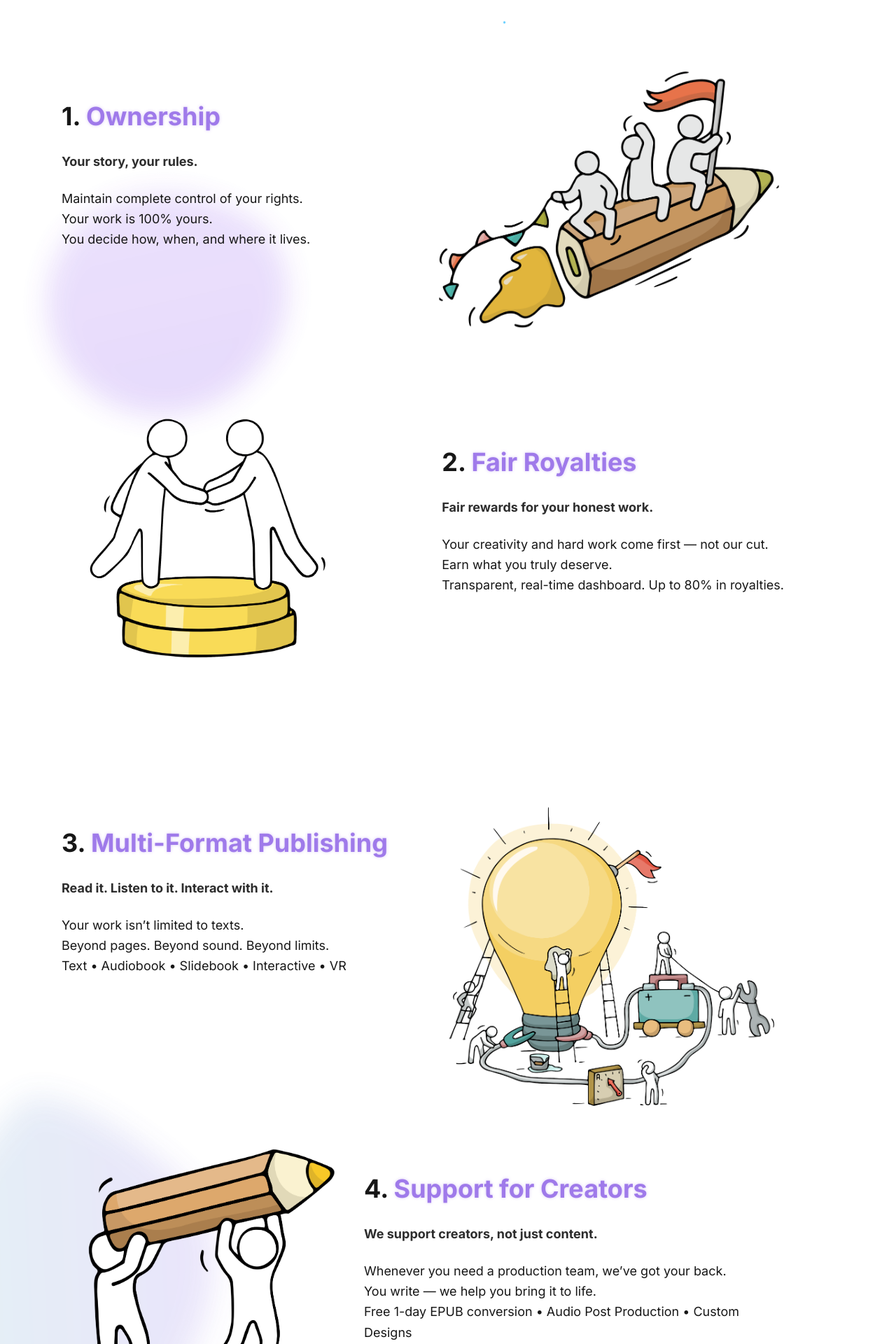
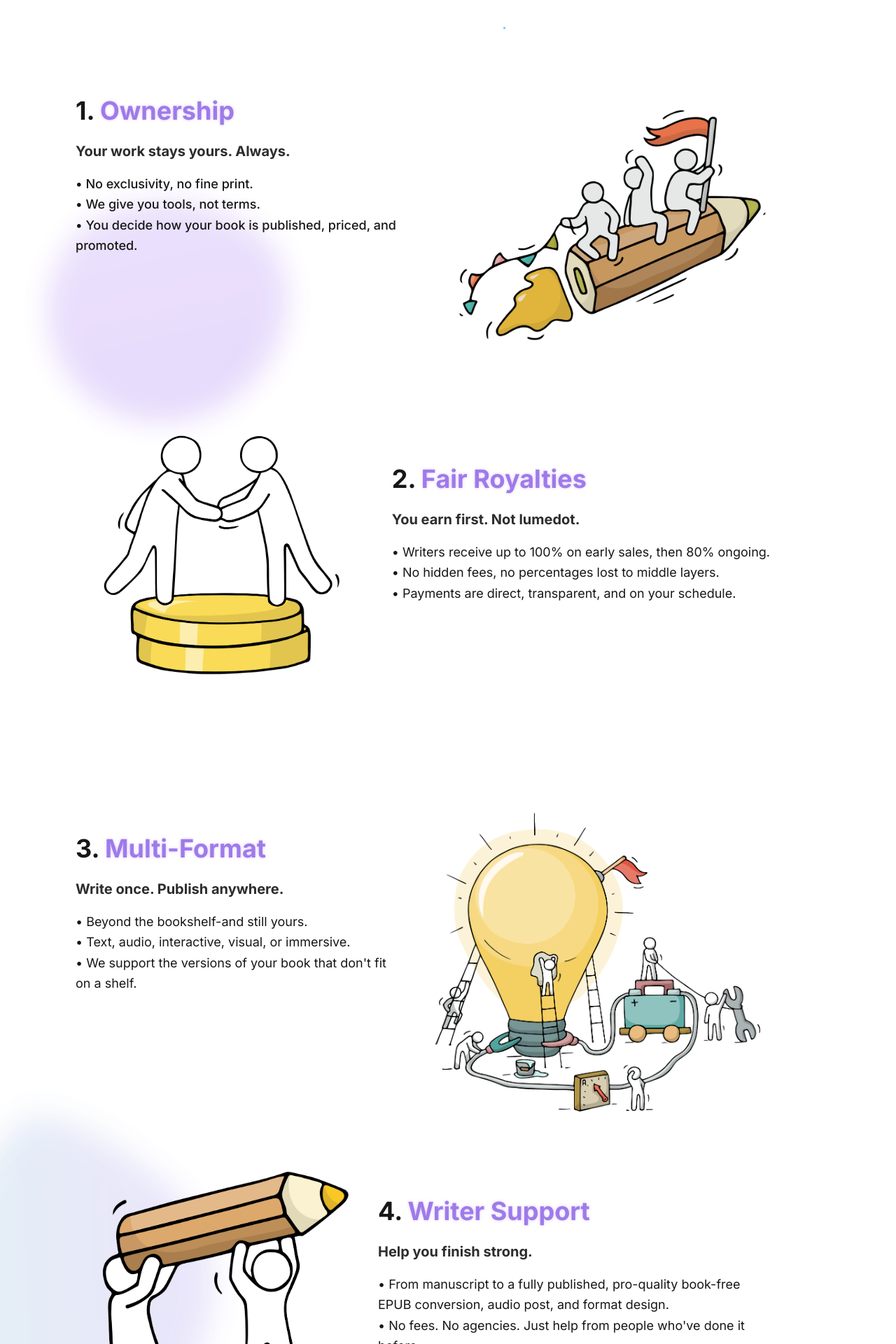
Before and after one commit to lumedot/lumedot-doc, a Next.js app: page / in a window 1280 px wide. Shown: the part 780-2700 px from the top of the page at 70% size. Built offline with nearby package versions, Linux system fonts and the light colour scheme; no server answers.

Commit message:
Adjust content layout

```diff
--- a/src/app/components/pages/home/1_freedom.js
+++ b/src/app/components/pages/home/1_freedom.js
@@ -4,16 +4,16 @@ import Image from "next/image";
 
 export default function Freedom() {
   return (
-    <section className="py-4 mt-16 mb-16">
+    <section className="py-4 px-5 mt-12 mb-16">
       <div className="max-w-6xl mx-auto px-6 md:pr-12 lg:pr-16 xl:pr-24">
         <div className="flex flex-col md:flex-row justify-between items-start gap-8">
           <div className="max-w-prose text-left">
-            <h2 className="text-2xl md:text-3xl lg:text-4xl font-bold leading-snug mb-6">
+            <h2 className="text-2xl md:text-3xl lg:text-4xl font-bold leading-snug mb-4">
               1. <span className="animate-lumedot">Ownership</span>
             </h2>
 
             <p
-              className="text-base font-bold md:text-lg leading-relaxed mb-6"
+              className="text-lg font-bold md:text-xl leading-relaxed mb-4"
               style={{
                 backgroundImage: 'linear-gradient(45deg, #ffffff, #e0e0e0)',
                 WebkitBackgroundClip: 'text',
@@ -21,19 +21,19 @@ export default function Freedom() {
                 textShadow: '0 0 12px rgba(255, 255, 255, 0.3)',
               }}
             >
-              Your story, your rules.
+              Your work stays yours. Always.
             </p>
 
-            <p className="text-base md:text-lg leading-relaxed mb-6">
-              Maintain complete control of your rights.
+            <p className="text-base md:text-lg font-medium leading-relaxed mb-6">
+              • No exclusivity, no fine print.
               <br />
-              Your work is 100% yours.
+              • We give you tools, not terms.
               <br />
-              You decide how, when, and where it lives.
+              • You decide how your book is published, priced, and promoted.
             </p>
           </div>
 
-          <div className="flex-shrink-0 mb-8 w-full md:w-[400px] lg:w-[500px] -mt-12 relative h-[250px] md:h-[300px] lg:h-[350px]">
+          <div className="flex-shrink-0 mt-4 w-full md:w-[400px] lg:w-[450px] -mt-12 relative h-[250px] md:h-[300px] lg:h-[350px]">
             <Image
               src="/page-media/welcome/1.png"
               alt="Ownership Illustration"
--- a/src/app/components/pages/home/2_fair_royalties.js
+++ b/src/app/components/pages/home/2_fair_royalties.js
@@ -4,10 +4,10 @@ import Image from "next/image";
 
 export default function FairRoyalties() {
   return (
-    <section className="py-4 mt-16 mb-16">
+    <section className="py-4 px-5 mt-16 mb-16">
       <div className="max-w-6xl mx-auto px-6 md:pr-12 lg:pr-16 xl:pr-24">
         <div className="flex flex-col-reverse md:flex-row justify-between items-start gap-8">
-          <div className="flex-shrink-0 mb-8 w-full md:w-[450px] lg:w-[400px] -mt-12 relative h-[30vh] md:h-[40vh] lg:h-[50vh]">
+          <div className="flex-shrink-0 mb-8 w-full md:w-[350px] lg:w-[400px] -mt-12 relative h-[30vh] md:h-[40vh] lg:h-[50vh]">
             <Image
               src="/page-media/welcome/2.png"
               alt="Fair Royalties Illustration"
@@ -19,12 +19,12 @@ export default function FairRoyalties() {
           </div>
 
           <div className="max-w-prose text-left">
-            <h2 className="text-2xl md:text-3xl lg:text-4xl font-bold leading-snug mb-6">
+            <h2 className="text-2xl md:text-3xl lg:text-4xl font-bold leading-snug mb-4">
               2. <span className="animate-lumedot">Fair Royalties</span>
             </h2>
 
             <p
-              className="text-base font-bold md:text-lg leading-relaxed mb-6"
+              className="text-lg font-bold md:text-xl leading-relaxed mb-4"
               style={{
                 backgroundImage: 'linear-gradient(45deg, #ffffff, #e0e0e0)',
                 WebkitBackgroundClip: 'text',
@@ -32,15 +32,15 @@ export default function FairRoyalties() {
                 textShadow: '0 0 12px rgba(255, 255, 255, 0.3)',
               }}
             >
-              Fair rewards for your honest work.
+              You earn first. Not lumedot.
             </p>
 
-            <p className="text-base md:text-lg leading-relaxed mb-6">
-              Your creativity and hard work come first — not our cut.
+            <p className="text-base md:text-lg leading-relaxed mb-8">
+              • Writers receive up to 100% on early sales, then 80% ongoing.
               <br />
-              Earn what you truly deserve.
+              • No hidden fees, no percentages lost to middle layers.
               <br />
-              Transparent, real-time dashboard. Up to 80% in royalties.
+              • Payments are direct, transparent, and on your schedule.
             </p>
           </div>
         </div>
--- a/src/app/components/pages/home/3_multi_format.js
+++ b/src/app/components/pages/home/3_multi_format.js
@@ -4,16 +4,16 @@ import Image from "next/image";
 
 export default function MultiFormat() {
   return (
-    <section className="py-4 mt-16 mb-16">
+    <section className="py-4 px-5 mt-12 mb-16">
       <div className="max-w-6xl mx-auto px-6 md:pr-12 lg:pr-16 xl:pr-24">
         <div className="flex flex-col md:flex-row justify-between items-start gap-8">
           <div className="max-w-prose text-left">
-            <h2 className="text-2xl md:text-3xl lg:text-4xl font-bold leading-snug mb-6">
-              3. <span className="animate-lumedot">Multi-Format Publishing</span>
+            <h2 className="text-2xl md:text-3xl lg:text-4xl font-bold leading-snug mb-4">
+              3. <span className="animate-lumedot">Multi-Format</span>
             </h2>
 
             <p
-              className="text-base font-bold md:text-lg leading-relaxed mb-6"
+              className="text-lg font-bold md:text-xl leading-relaxed mb-4"
               style={{
                 backgroundImage: 'linear-gradient(45deg, #ffffff, #e0e0e0)',
                 WebkitBackgroundClip: 'text',
@@ -21,19 +21,19 @@ export default function MultiFormat() {
                 textShadow: '0 0 12px rgba(255, 255, 255, 0.3)',
               }}
             >
-              Read it. Listen to it. Interact with it.
+              Write once. Publish anywhere.
             </p>
 
             <p className="text-base md:text-lg leading-relaxed mb-6">
-              Your work isn’t limited to texts.
+              • Beyond the bookshelf-and still yours.
               <br />
-              Beyond pages. Beyond sound. Beyond limits.
+              • Text, audio, interactive, visual, or immersive.
               <br />
-              Text • Audiobook • Slidebook • Interactive • VR
+              • We support the versions of your book that don't fit on a shelf.
             </p>
           </div>
 
-          <div className="flex-shrink-0 mb-8 w-full md:w-[400px] lg:w-[500px] -mt-12 relative h-[250px] md:h-[300px] lg:h-[350px]">
+          <div className="flex-shrink-0 mb-12 w-full md:w-[400px] lg:w-[500px] -mt-12 relative h-[250px] md:h-[300px] lg:h-[350px]">
             <Image
               src="/page-media/welcome/3.png"
               alt="Multi-formatting Illustration"
--- a/src/app/components/pages/home/4_support.js
+++ b/src/app/components/pages/home/4_support.js
@@ -4,7 +4,7 @@ import Image from "next/image";
 
 export default function Support() {
   return (
-    <section className="py-4 mt-16 mb-16">
+    <section className="py-4 px-5 mt-18 mb-16">
       <div className="max-w-6xl mx-auto px-6 md:pr-12 lg:pr-16 xl:pr-24">
         <div className="flex flex-col-reverse md:flex-row justify-between items-start gap-8">
           <div className="flex-shrink-0 mb-8 w-full md:w-[450px] lg:w-[400px] -mt-12 relative h-[30vh] md:h-[40vh] lg:h-[50vh]">
@@ -19,12 +19,12 @@ export default function Support() {
           </div>
 
           <div className="max-w-prose text-left">
-            <h2 className="text-2xl md:text-3xl lg:text-4xl font-bold leading-snug mb-6">
-              4. <span className="animate-lumedot">Support for Creators</span>
+            <h2 className="text-2xl md:text-3xl lg:text-4xl font-bold leading-snug mb-4">
+              4. <span className="animate-lumedot">Writer Support</span>
             </h2>
 
             <p
-              className="text-base font-bold md:text-lg leading-relaxed mb-6"
+              className="text-lg font-bold md:text-xl leading-relaxed mb-4"
               style={{
                 backgroundImage: 'linear-gradient(45deg, #ffffff, #e0e0e0)',
                 WebkitBackgroundClip: 'text',
@@ -32,15 +32,13 @@ export default function Support() {
                 textShadow: '0 0 12px rgba(255, 255, 255, 0.3)',
               }}
             >
-              We support creators, not just content.
+              Help you finish strong.
             </p>
 
             <p className="text-base md:text-lg leading-relaxed mb-6">
-              Whenever you need a production team, we’ve got your back.
+              • From manuscript to a fully published, pro-quality book-free EPUB conversion, audio post, and format design.
               <br></br>
-              You write — we help you bring it to life.
-              <br></br>
-              Free 1-day EPUB conversion • Audio Post Production • Custom Designs
+              • No fees. No agencies. Just help from people who've done it before.
             </p>
           </div>
         </div>
--- a/src/app/components/pages/home/5_community.js
+++ b/src/app/components/pages/home/5_community.js
@@ -4,16 +4,16 @@ import Image from "next/image";
 
 export default function MultiFormat() {
   return (
-    <section className="py-4 mt-16 mb-16">
+    <section className="py-4 px-5 mt-16 mb-16">
       <div className="max-w-6xl mx-auto px-6 md:pr-12 lg:pr-16 xl:pr-24">
         <div className="flex flex-col md:flex-row justify-between items-start gap-8">
           <div className="max-w-prose text-left">
-            <h2 className="text-2xl md:text-3xl lg:text-4xl font-bold leading-snug mb-6">
+            <h2 className="text-2xl md:text-3xl lg:text-4xl font-bold leading-snug mb-4">
               5. <span className="animate-lumedot">Community</span>
             </h2>
 
             <p
-              className="text-base font-bold md:text-lg leading-relaxed mb-6"
+              className="text-lg font-bold md:text-xl leading-relaxed mb-4"
               style={{
                 backgroundImage: 'linear-gradient(45deg, #ffffff, #e0e0e0)',
                 WebkitBackgroundClip: 'text',
@@ -21,15 +21,17 @@ export default function MultiFormat() {
                 textShadow: '0 0 12px rgba(255, 255, 255, 0.3)',
               }}
             >
-              Every book is a story waiting to be shared.
+              You're not just uploading a book.
+              <br></br>
+              You're building a world around it.
             </p>
 
             <p className="text-base md:text-lg leading-relaxed mb-6">
-              A vibrant ecosystem where readers engage, interact, and connect.
+              • Start a club. Post updates. Talk to readers.
               <br></br>
-              Living shelves built together by authors and readers.
+              • You decide how close or far you want to be from the people holding your story and idea.
               <br></br>
-              Comments & Reactions • Book Clubs • Creator-Led Communities
+              • When the right reader finds the right book, everything changes. We want that to happen more often.
             </p>
           </div>
 
--- a/src/app/components/pages/home/opening.js
+++ b/src/app/components/pages/home/opening.js
@@ -14,7 +14,7 @@ export default function Opening() {
   }, []);
 
   return (
-    <section className="relative isolate flex flex-col items-center justify-center min-h-screen overflow-hidden px-4 text-center -mt-4">
+    <section className="relative isolate flex flex-col items-center justify-center min-h-screen overflow-hidden px-4 text-center -mt-2">
       <Particle />
 
       <a
```
